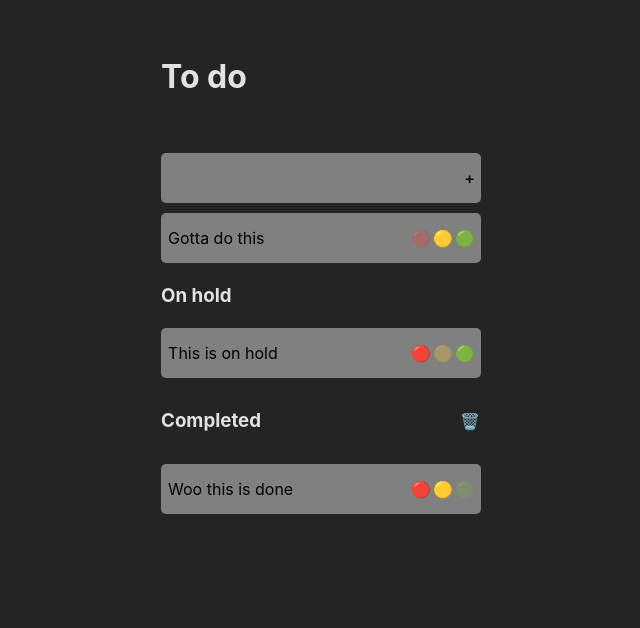
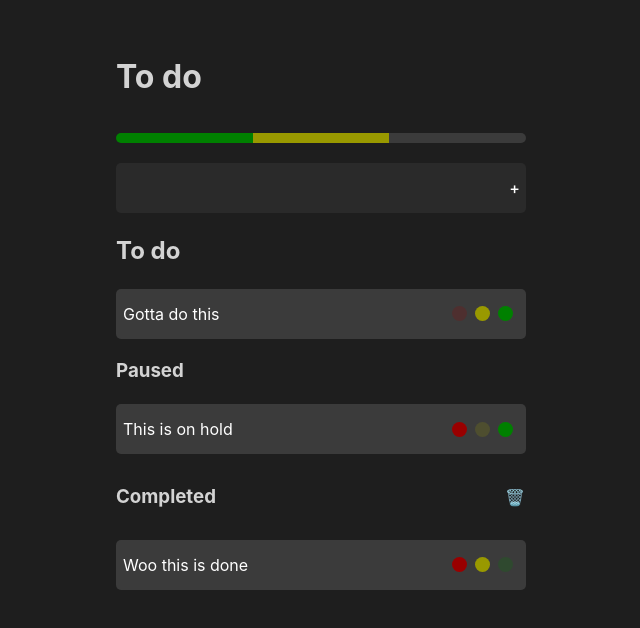
Before and after one commit to SamuelMidgley/to-do, a Preact app: page / in a window 1280 px wide. Shown: the top 628 px of the page, without its empty margins (319-959 px from the left). Built offline with nearby package versions, Linux system fonts and the light colour scheme.

Commit message:
design tweaks

```diff
--- a/src/app.css
+++ b/src/app.css
@@ -12,20 +12,44 @@
 
 /* To do */
 .to-do-item {
-  background-color: gray;
+  background-color: var(--surface);
   padding: 10px 5px;
   display: flex;
   align-items: center;
   justify-content: space-between;
   margin: 10px 0;
   border-radius: 5px;
-  min-width: 300px;
-  min-height: 50px;
+  min-width: 400px;
+  min-height: 30px;
 }
 
 .to-do-item .to-do-actions {
   display: flex;
   margin-left: 20px;
+}
+
+.to-do-item .to-do-actions .action-buttons {
+  height: 15px;
+  width: 15px;
+  border-radius: 50%;
+  margin-right: 8px;
+}
+
+.to-do-item .to-do-actions .action-buttons[disabled] {
+  opacity: 0.2;
+  cursor: not-allowed;
+}
+
+.to-do-item .to-do-actions .reset-button {
+  background-color: var(--red);
+}
+
+.to-do-item .to-do-actions .hold-button {
+  background-color: var(--yellow);
+}
+
+.to-do-item .to-do-actions .complete-button {
+  background-color: var(--green);
 }
 
 .to-do-item .to-do-input {
@@ -34,10 +58,19 @@
   font-size: inherit;
   font-family: inherit;
   resize: none;
+  color: var(--on-surface);
 }
 
 .to-do-item .to-do-input:focus {
   outline: 0px;
+}
+
+.to-do-item .to-do-add-button {
+  color: var(--on-surface);
+}
+
+.to-do-item.add-to-do {
+  background-color: var(--add-todo-background);
 }
 
 /* Progress bar */
@@ -66,13 +99,13 @@
 }
 
 .progress-bar-container .completed-bar {
-  background-color: green;
+  background-color: var(--green);
 }
 
 .progress-bar-container .onhold-bar {
-  background-color: yellow;
+  background-color: var(--yellow);
 }
 
 .progress-bar-container .todo-bar {
-  background-color: gray;
+  background-color: var(--surface);
 }
--- a/src/app.tsx
+++ b/src/app.tsx
@@ -2,7 +2,8 @@ import './app.css'
 import AddToDo from './components/to-do/AddToDo'
 import ToDoItem from './components/to-do/ToDo'
 import ProgressBar from './components/progress-bar/ProgressBar'
-import { useEffect, useState } from 'preact/hooks'
+import { useState } from 'preact/hooks'
+import SideBar from './components/side-bar/SideBar'
 
 export type ToDoState = 'incomplete' | 'hold' | 'completed'
 
@@ -88,17 +89,19 @@ export function App() {
   const onHoldToDos = todos.filter((item) => item.state === 'hold')
   const completedToDos = todos.filter((item) => item.state === 'completed')
 
-  useEffect(() => {
-    console.log(todos)
-  }, todos)
-
   return (
     <>
-      <div></div>
+      <SideBar />
       <div>
         <h1>To do</h1>
-        <ProgressBar items={todos} />
+        <ProgressBar
+          completed={completedToDos.length}
+          onHold={onHoldToDos.length}
+          toDo={incompleteToDos.length}
+          totalNum={todos.length}
+        />
         <AddToDo addItem={addToDo} />
+        <h2>To do</h2>
         <ul>
           {incompleteToDos.map((item) => (
             <li key={item.id}>
@@ -113,7 +116,7 @@ export function App() {
 
         {onHoldToDos.length > 0 && (
           <div>
-            <h3>On hold</h3>
+            <h3>Paused</h3>
             <ul>
               {onHoldToDos.map((item) => (
                 <li key={item.id}>
--- a/src/components/progress-bar/ProgressBar.tsx
+++ b/src/components/progress-bar/ProgressBar.tsx
@@ -1,16 +1,14 @@
 import { ToDo } from '../../app'
 
 interface ProgressBarProps {
-  items: ToDo[]
+  completed: number
+  onHold: number
+  toDo: number
+  totalNum: number
 }
 
 export default function ProgressBar(props: ProgressBarProps) {
-  const { items } = props
-
-  const totalNum = items.length
-  const completed = items.filter((item) => item.state === 'completed').length
-  const onHold = items.filter((item) => item.state === 'hold').length
-  const toDo = items.filter((item) => item.state === 'incomplete').length
+  const { completed, onHold, toDo, totalNum } = props
 
   return (
     <div className="progress-bar-container">
--- /dev/null
+++ b/src/components/side-bar/SideBar.tsx
@@ -0,0 +1,3 @@
+export default function SideBar() {
+  return <div></div>
+}
--- a/src/components/to-do/AddToDo.tsx
+++ b/src/components/to-do/AddToDo.tsx
@@ -21,7 +21,7 @@ export default function AddToDo(props: AddToDoProps) {
   function onBlurHandler() {}
 
   return (
-    <div className="to-do-item">
+    <div className="to-do-item add-to-do">
       <AutoResize
         value={value}
         setValue={onChangeHandler}
--- a/src/components/to-do/ToDo.tsx
+++ b/src/components/to-do/ToDo.tsx
@@ -36,23 +36,20 @@ export default function ToDoItem(props: ToDoProps) {
           type="button"
           disabled={state === 'incomplete'}
           onClick={() => setState(id, 'incomplete')}
-        >
-          🔴
-        </button>
+          className="action-buttons reset-button"
+        />
         <button
           type="button"
           disabled={state === 'hold'}
           onClick={() => setState(id, 'hold')}
-        >
-          🟡
-        </button>
+          className="action-buttons hold-button"
+        />
         <button
           type="button"
           disabled={state === 'completed'}
           onClick={() => setState(id, 'completed')}
-        >
-          🟢
-        </button>
+          className="action-buttons complete-button"
+        />
       </div>
     </div>
   )
--- a/src/index.css
+++ b/src/index.css
@@ -1,36 +1,28 @@
 :root {
-  font-family: Inter, system-ui, Avenir, Helvetica, Arial, sans-serif;
-  line-height: 1.5;
-  font-weight: 400;
-
-  color-scheme: light dark;
-  color: rgba(255, 255, 255, 0.87);
-  background-color: #242424;
-
-  font-synthesis: none;
-  text-rendering: optimizeLegibility;
-  -webkit-font-smoothing: antialiased;
-  -moz-osx-font-smoothing: grayscale;
-  -webkit-text-size-adjust: 100%;
-
-  --background: black;
-  --surface: darkgray;
+  --background: #1e1e1e;
+  --surface: #3b3b3b;
+  --add-todo-background: #2a2a2a;
   --primary: red;
   --secondary: blue;
-  --on-background: white;
-  --on-surface: gray;
-  --on-primary: white;
-  --on-secondary: white;
-  --green: green;
-  --yellow: yellow;
-  --red: red;
+  --on-background: #d3d3d3;
+  --on-surface: #ffffff;
+  --on-primary: #ffffff;
+  --on-secondary: #ffffff;
+  --green: #008000;
+  --yellow: #999900;
+  --red: #990000;
 }
 
 body {
+  font-family: Inter, system-ui, Avenir, Helvetica, Arial, sans-serif;
+  line-height: 1.5;
   margin: 0;
   display: flex;
   min-width: 320px;
   min-height: 100vh;
+
+  background-color: var(--background);
+  color: var(--on-background);
 }
 
 button {
@@ -49,7 +41,3 @@ ul {
   margin: 0px;
   padding: 0px;
 }
-
-* {
-  box-sizing: border-box;
-}
```
